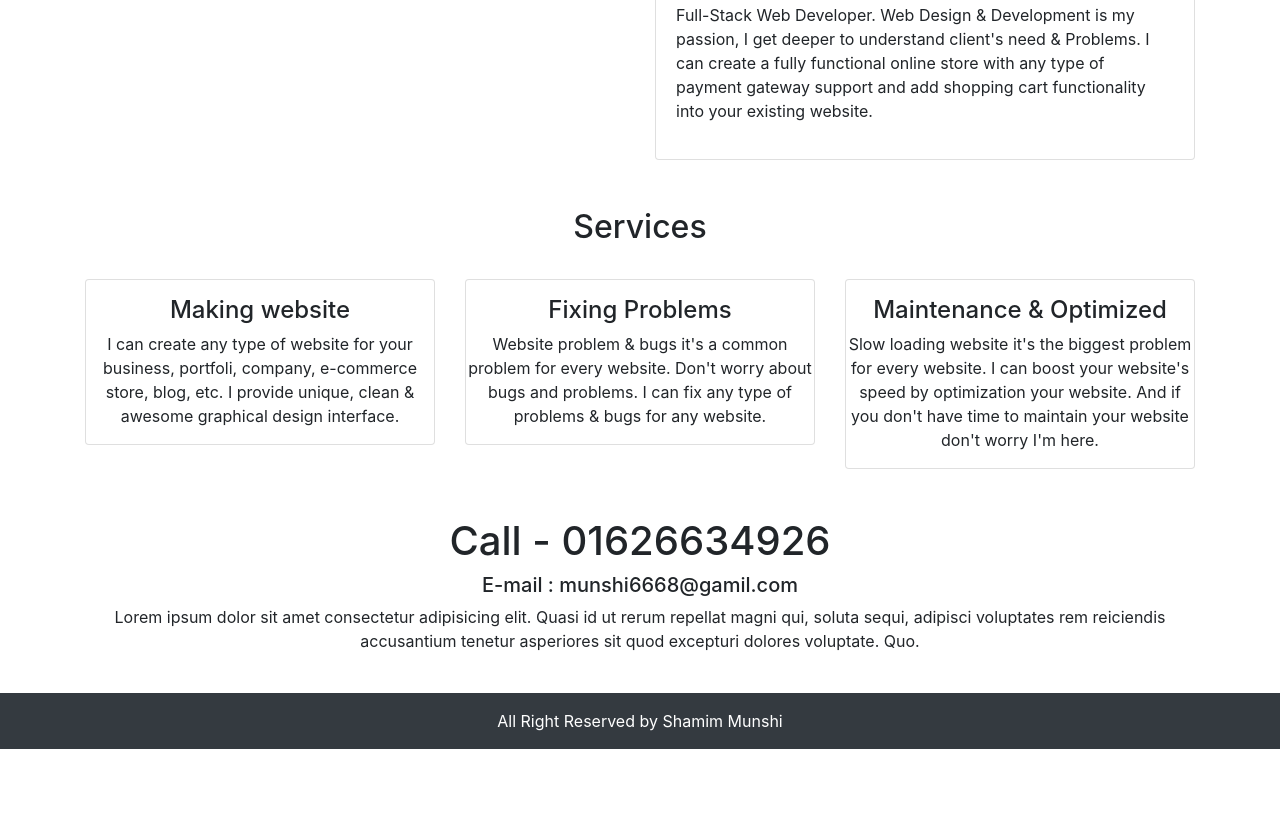
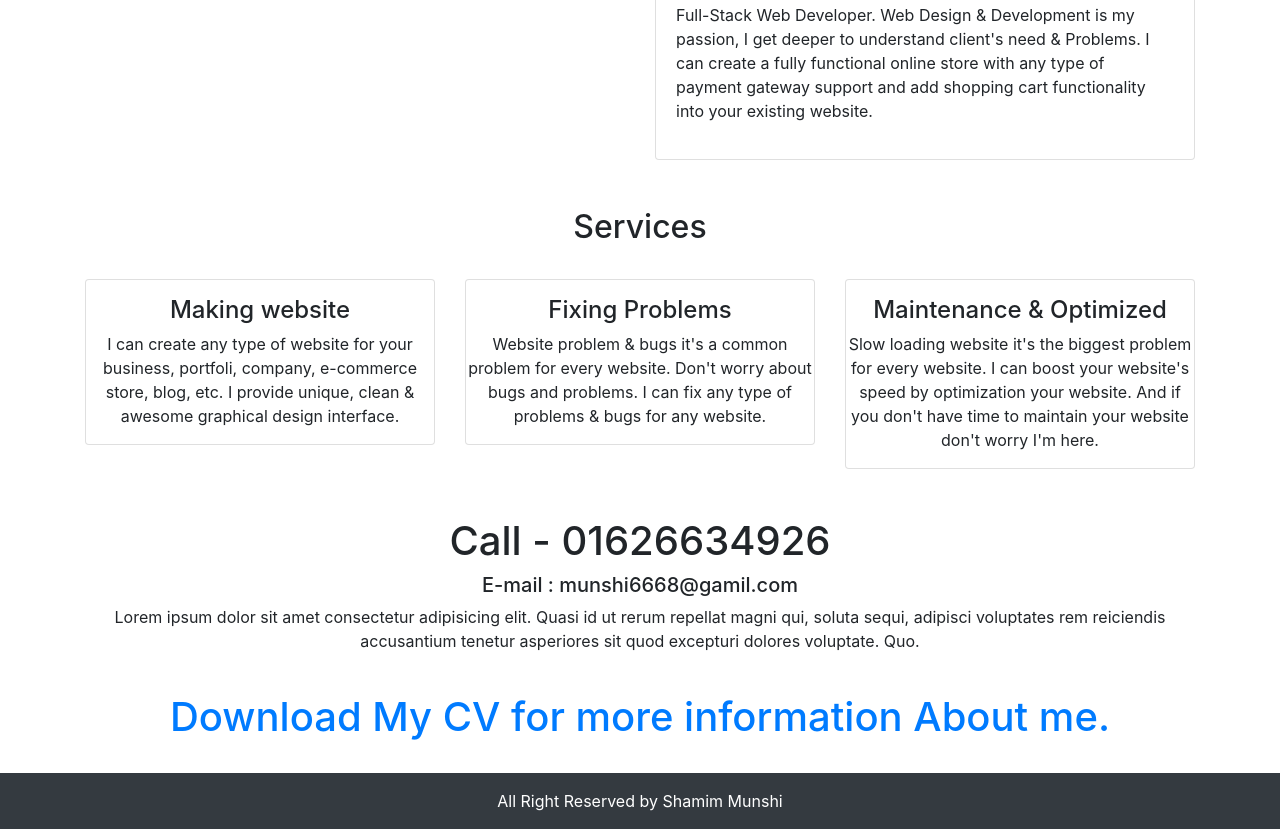
Before and after one commit to munshi66/ex, a plain HTML site: page index.html in a window 1280 px wide. Shown: the part 952-1781 px from the top of the page. Before the commit the page ends 1701 px from the top, so only its background shows below. Drawn offline with Linux system fonts and the light colour scheme.

Commit message:
Update index.html

```diff
--- a/index.html
+++ b/index.html
@@ -85,6 +85,13 @@
       </div>
     </div>
   </div>
+  <div class="container text-center mb-4">
+    <div class="row">
+      <div class="col-lg-12">
+        <h1><a href="https://munshi66.github.io/About_Shamim_Munshi/CV_of_MD SHAMIM MUNSHI.pdf">Download My CV for more information About me.</a></h1>
+      </div>
+    </div>
+  </div>
 
   <div class="fotoer bg-dark text-white text-center">
     <div class="container">
```
